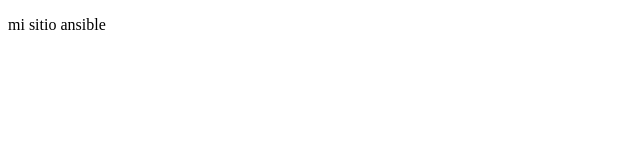
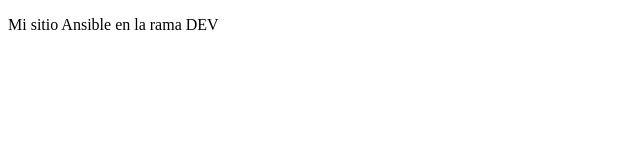
Before and after one commit to andres-b-devops/ansible-jenkins-pipeline, a plain HTML site: page ansible/files/index.html in a window 1280 px wide. Shown: the whole page, without its empty margins (0-640 px from the left). Drawn offline with Linux system fonts and the light colour scheme.

Commit message:
mod: desde Dev

```diff
--- a/ansible/files/index.html
+++ b/ansible/files/index.html
@@ -1,4 +1,4 @@
 <!DOCTYPE html>
 <html>
-    <p>mi sitio ansible</p>
+    <p>Mi sitio Ansible en la rama DEV</p>
 </html>
```
